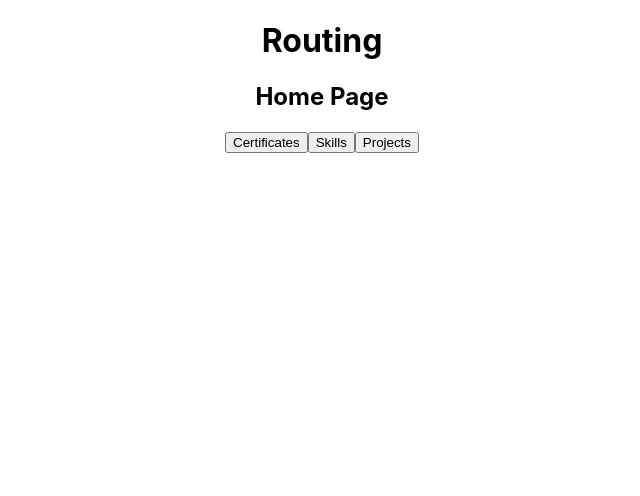
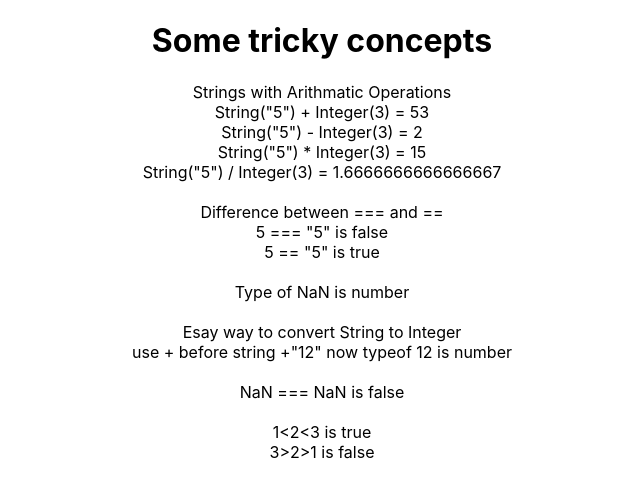
Before and after one commit to KATIKAMGAYATHRIREDDY/simple-app, a React (Create React App) app: page / in a window 1280 px wide. Shown: the top 496 px of the page, without its empty margins (318-958 px from the left). Built offline with nearby package versions, Linux system fonts and the light colour scheme.

Commit message:
latest change

```diff
--- a/src/App.js
+++ b/src/App.js
@@ -31,8 +31,8 @@ function App() {
     <div className="App">
       {/* <h1>Passing Props</h1>
       <Parent/> */}
-      {/* <h1>Some tricky concepts</h1>
-      <Sample /> */}
+      <h1>Some tricky concepts</h1>
+      <Sample />
       {/* <h1>Merging Arrays</h1>
       <Merge/> */}
       {/* <h1>Shallow Copy & Deep Copy</h1>
@@ -41,8 +41,8 @@ function App() {
       <LetVarConst/> */}
       {/* <h1>Closure Example</h1>
       <Closure /> */}
-      <h1>Routing</h1>
-      <Home />
+      {/* <h1>Routing</h1>
+      <Home /> */}
       {/* <h1>Call Back concept</h1>
       <CallBack/> */}
       {/* <h1>Map, Filter and ForEach concepts</h1>
```
